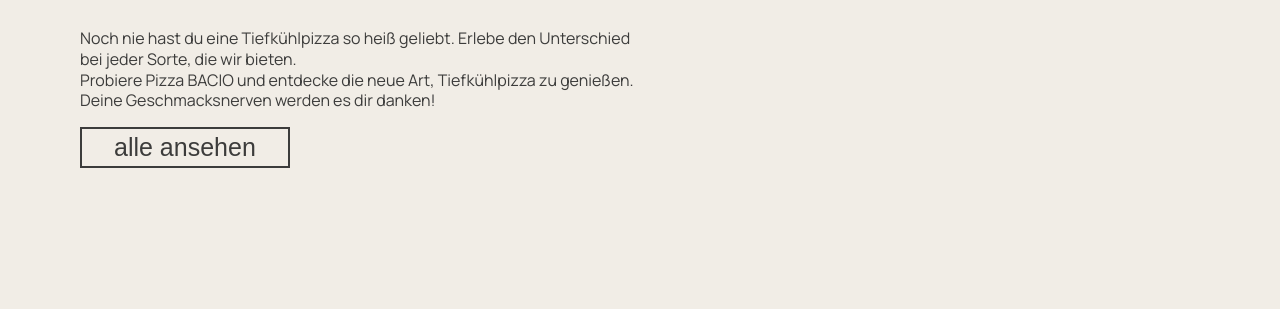
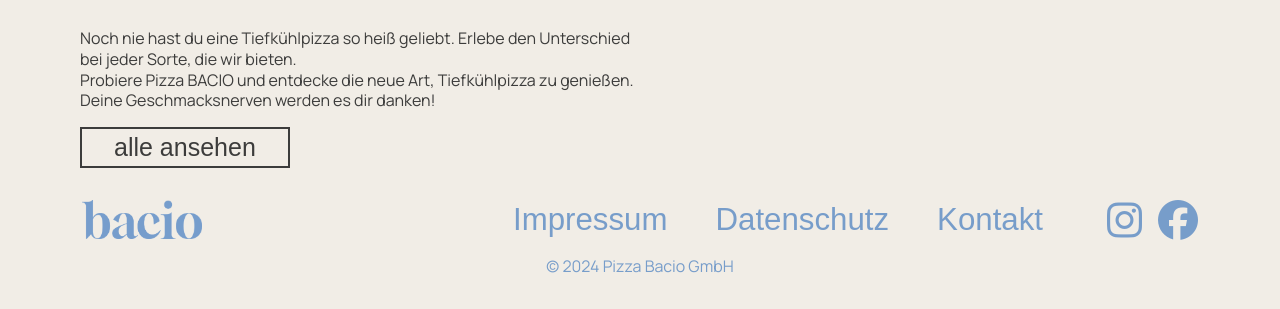
Before and after one commit to vanessainn/bacio, a PHP site: page / in a window 1280 px wide. Shown: the part 2443-2752 px from the top of the page. Before the commit the page ends 2611 px from the top, so only its background shows below. Run offline with PHP 8.4, Linux system fonts and the light colour scheme; some web fonts are replaced.

Commit message:
add footer.

```diff
--- a/css/style.css
+++ b/css/style.css
@@ -59,7 +59,7 @@
   font-size: var(--step-5);
 }
 
-@media (min-width: 765px) {
+@media (min-width: 768px) {
   body {
     font-size: var(--step--1);
   }
@@ -95,7 +95,7 @@
 .nav-link {
   color: var(--white);
   font-family: 'Allan', sans-serif;
-  font-size: var(--step-2);
+  font-size: var(--step-4);
   padding: 1rem 0;
 }
 
@@ -142,6 +142,68 @@
 
 .scroll .nav-bar-color {
   color: var(--primary);
+}
+
+@media (min-width: 768px) {
+  .nav-link {
+    font-size: var(--step-2);
+  }
+}
+
+/* ----------------------------------------------------------------------------------------*/
+/* Footer */
+
+footer {
+  padding-bottom: 1rem;
+}
+
+footer img {
+  width: 120px;
+  height: auto;
+}
+
+footer a {
+  color: var(--primary);
+  font-family: 'Allan', sans-serif;
+  font-size: var(--step-4);
+  padding: 1rem 2rem 1rem 0;
+  text-decoration: none;
+}
+
+footer a:hover {
+  color: var(--black);
+}
+
+.fg-primary {
+  color: var(--primary);
+}
+
+.footer-menu, .footer-socials {
+  flex-direction: column;
+}
+
+.footer-content {
+  justify-content: space-between;
+}
+
+.footer-socials i {
+  margin: 0 0 1rem 1rem;
+}
+
+@media (min-width: 768px) {
+  footer a {
+    font-size: var(--step-2);
+    padding: .6rem 3rem 0 0;
+  }
+  .footer-menu, .footer-socials {
+    flex-direction: row;
+  }
+  .footer-menu {
+    justify-content: end;
+  }
+  .footer-content {
+    justify-content: end;
+  }
 }
 
 /* ----------------------------------------------------------------------------------------*/
@@ -193,7 +255,7 @@
   display: none;
 }
 
-@media (min-width: 756px) {
+@media (min-width: 768px) {
   header {
     height: 100vh;
     }
@@ -252,7 +314,7 @@
   padding: 2rem;
 }
 
-@media (min-width: 756px) {
+@media (min-width: 768px) {
   #info .content {
     padding: 2rem 5rem 2rem 2rem;
   }
--- a/index.html
+++ b/index.html
@@ -102,6 +102,31 @@
     </section>
   </main>
 
+  <footer class="px-4">
+    <div class="container">
+      <div class="row">
+        <div class="col-md-3">
+          <img src="images/bacio-logo.png" alt="Baio Logo" title="Bacio Logo">
+        </div>
+        <div class="col-md-9 d-flex footer-content">
+          <div class="footer-menu d-flex">
+            <a href="">Impressum</a>
+            <a href="">Datenschutz</a>
+            <a href="">Kontakt</a>
+          </div>
+          <div class="footer-socials d-flex">
+            <i class="fa-brands fa-instagram fs-1 fg-primary mb-2"></i>
+            <i class="fa-brands fa-facebook fs-1 fg-primary"></i>
+          </div>
+        </div>
+        <div class="col-md-12 d-flex justify-content-center">
+          <p class="fg-primary">&copy; 2024 Pizza Bacio GmbH</p>
+          <!-- mit php Datum tauschen -->
+        </div>
+      </div>
+    </div>
+  </footer>
+
   <script src="js/bootstrap.min.js"></script>
   <script src="js/script.js"></script>
 
```
Also changed, not shown: images/bacio-logo.png (added).
